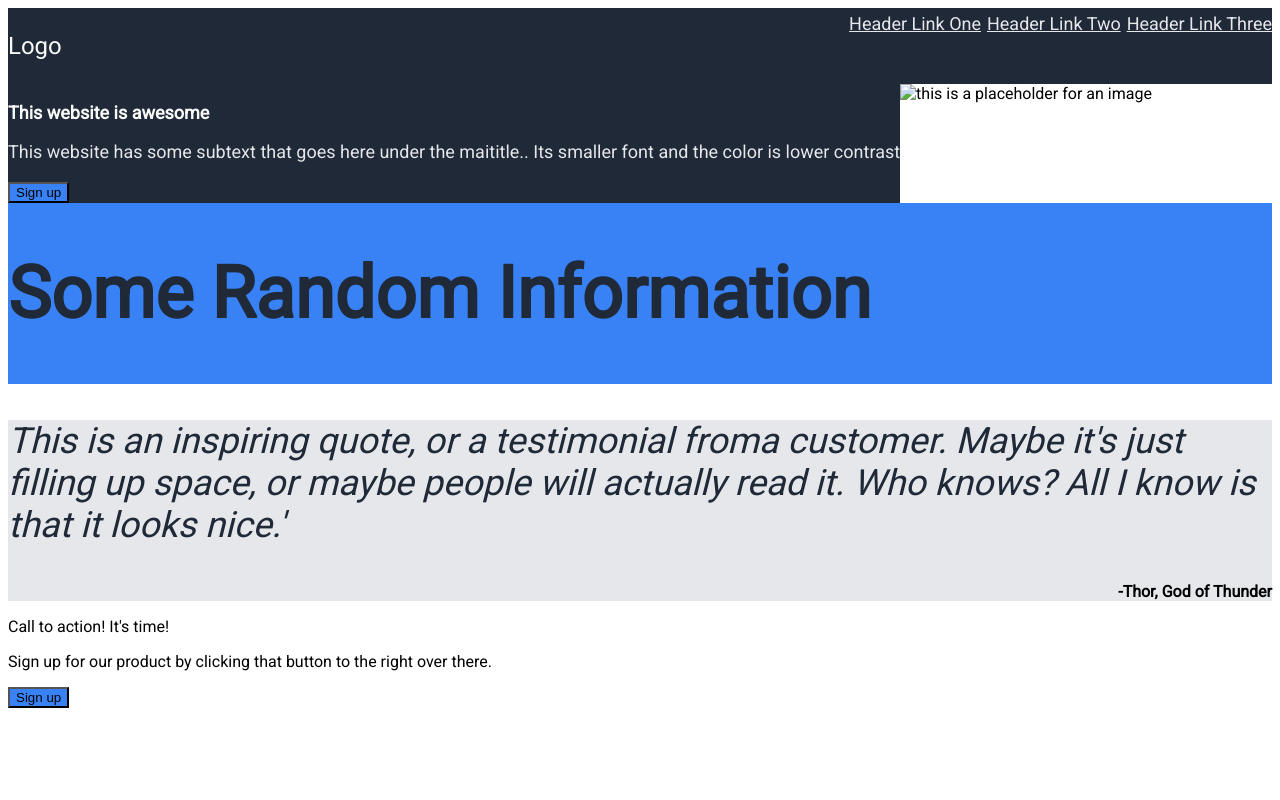
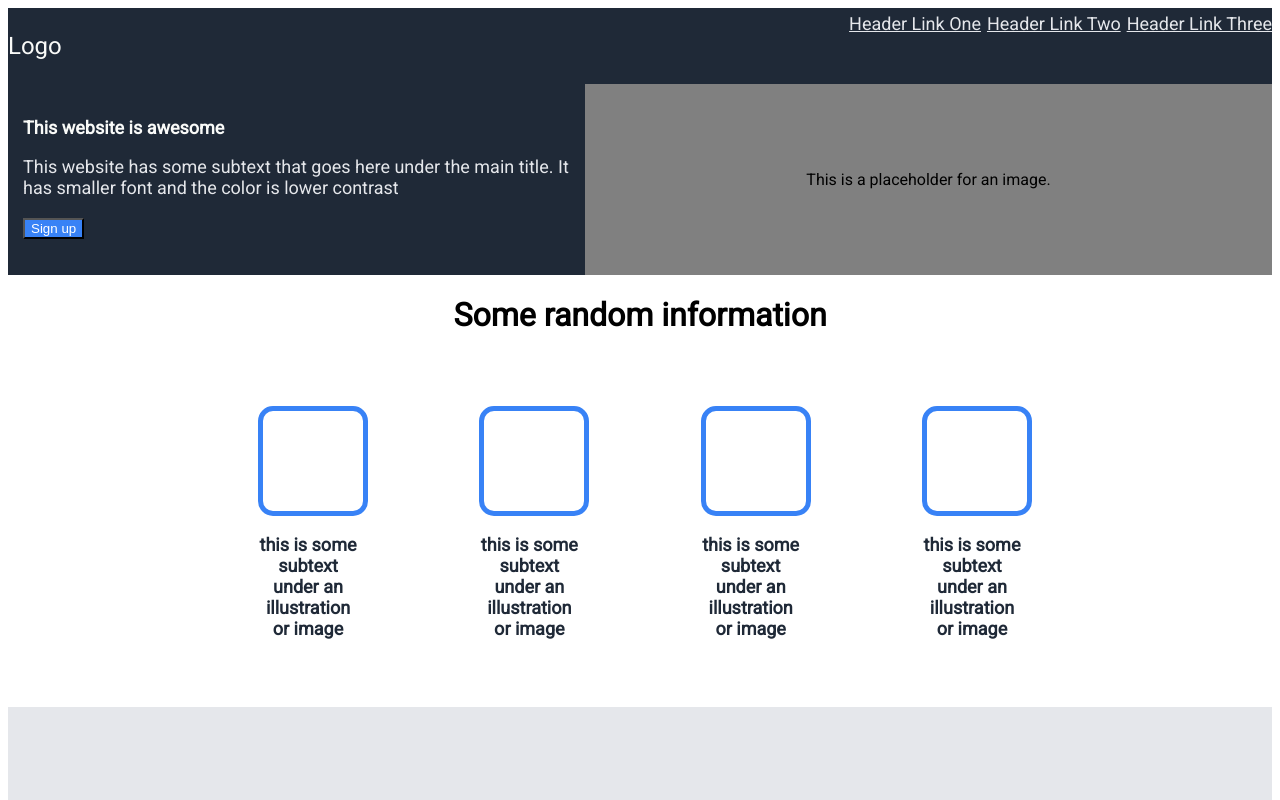
Before and after one commit to ajgalle1/landing-page, a plain HTML site: page index.html in a window 1280 px wide. Shown: the top 800 px of the page. Drawn offline with Linux system fonts and the light colour scheme.

Commit message:
complete mirror of target website

```diff
--- a/css/Style.css
+++ b/css/Style.css
@@ -1,8 +1,9 @@
 @import url('https://fonts.googleapis.com/css2?family=Roboto&display=swap');
-/*div{
-    border:dotted;
+button{
+    background-color:#3882F6;
+    color:white;
 }
-    */
+
 body {
     background-color: white;
     font-family: 'Roboto', sans-serif;
@@ -17,13 +18,33 @@ body {
     color: #F9FAF8;
 }
 
+    .header-container a {
+        color: #E5E7EB;
+        font-size: 18px;
+        font-style: normal;
+    }
+
+.header-left {
+    text-align: left;
+    flex: 1;
+}
+
+.header-right {
+    flex: 2;
+    min-width: 100px;
+    text-align: right;
+}
+
 .hero{
     display:flex;
 }
 
+
 .hero-left {
     flex-direction: column;
     background-color: #1F2937;
+    flex:50%;
+    padding:15px;
 }
 .hero-shoutout-top {
     font-size:18px;
@@ -34,70 +55,88 @@ body {
     font-size:18px;
     color:#E5E7EB;
 }
+
+
 .hero-right{
+    flex:50%;
+    background-color:grey;
+    text-align:center;
+    padding:70px;
 }
 
-button{
-    background-color:#3882F6;
-}
-.header-container a {
-        color: #E5E7EB;
-        font-size: 18px;
-        font-style: normal;
-}
 
-.header-left{
-    text-align:left;
-    flex: 1;
-}
 
-.header-right{
-    flex:2;
-    min-width:100px;
-    text-align:right;
+.randomInformation {
+    padding: 0px 200px 0px 200px;
+    font-size: 36px;
+    font-weight: bold;
+    color: #1F2937;
+    display: flex;
+    justify-content: space-between;
 
 }
 
-
-.randomInformation {
-    background-color: #3882F6;
-    display: flex;
-    font-size: 36px;
-    font-weight: bold;
-    color: #1F2937;
+.randomInformation-item {
+    flex: 1;
+    padding: 50px;
+    font-size: 18px;
+    max-width: 100px;
+    text-align: center;
 }
-.randomInformation-item{
-    height:150px;
-    flex:1;
+.randomInformation-box {
+    border: 5px solid #3882F6;
+    height: 100px;
+    width: 100px;
+    border-radius: 15px 15px;
 }
 
 .quoteBlock{
     background-color:#E5E7EB;
-
+    padding: 100px 250px 100px 250px;
+    margin:auto;
 }
 .quoteText{
     font-style:italic;
     font-size:36px;
     color:#1F2937;
-
 }
 .quoteAttribution{
     font-style:normal;
     font-weight:bold;
     text-align:right;
-}
-.callToAction{
 
 }
+.spacer {
+    height: 75px;
+}
+
+.callToAction {
+    background-color: #3882F6;
+    color: white;
+    display: flex;
+    max-width: 75%;
+    margin: auto;
+    border-radius:10px 10px;
+}
+
 .callToAction-left{
+    padding:10px;
 
 }
-.callToAction-left-top{
+.callToAction-left-top {
+    font-size: 24px;
+    font-weight: bold;
+}
+.callToAction-left-bottom{
+    font-size:18px;
+}
+.callToAction-right{
+    justify-items:center;
+    padding:50px;
+    margin:auto;
+}
+.callToAction-right button{
+    font-size:18px;
+    border-color:white;
 
 }
-.callToAction-left-bottom{
-
-}
-.callToAction-right{
-
-}
--- a/index.html
+++ b/index.html
@@ -10,9 +10,6 @@
     <div class="header-container">
         <div class="header-left">
             <p>Logo</p>
-            </div>
-            <div class="header-spacer">
-
         </div>
         <div class="header-right">
             <a href="index.html">Header Link One</a>
@@ -29,25 +26,38 @@
             </div>
             <div class="hero-shoutout-bottom">
                 <p>
-                        This website has some subtext that goes here under the maititle.. Its smaller font and the color is lower contrast
+                    This website has some subtext that goes here under the main title. It has smaller font and the color is lower contrast
                 </p>
                 <button> Sign up </button>
             </div>
         </div>
 
         <div class="hero-right">
-                        <img src="" alt="this is a placeholder for an image" height:"100px" width:"300px>
+            <p>This is a placeholder for an image.</p>
         </div>
     </div>
 
+    <h1 style="text-align:center;">Some random information</h1>
+
+    <div class="randomInformation">
 
 
-        <div class="randomInformation">
-            <h1>Some Random Information</h1>
-            <div class="randomInformation-item"></div>
-            <div class="randomInformation-item"></div>
-            <div class="randomInformation-item"></div>
-            <div class="randomInformation-item"></div>
+        <div class="randomInformation-item">
+            <div class="randomInformation-box"></div>
+            <p> this is some subtext under an illustration or image</p>
+        </div>
+        <div class="randomInformation-item">
+            <div class="randomInformation-box"></div>
+            <p> this is some subtext under an illustration or image</p>
+        </div>
+        <div class="randomInformation-item">
+            <div class="randomInformation-box"></div>
+            <p> this is some subtext under an illustration or image</p>
+        </div>
+        <div class="randomInformation-item">
+            <div class="randomInformation-box"></div>
+            <p> this is some subtext under an illustration or image</p>
+        </div>
     </div>
 
     <div class="quoteBlock">
@@ -58,7 +68,9 @@
             <p> -Thor, God of Thunder </p>
         </div>
     </div>
+    <div class="spacer">
 
+    </div>
     <div class="callToAction">
         <div class="callToAction-left">
             <div class="callToAction-left-top">
```
Lines whose indentation alone changed are shown as unchanged.
